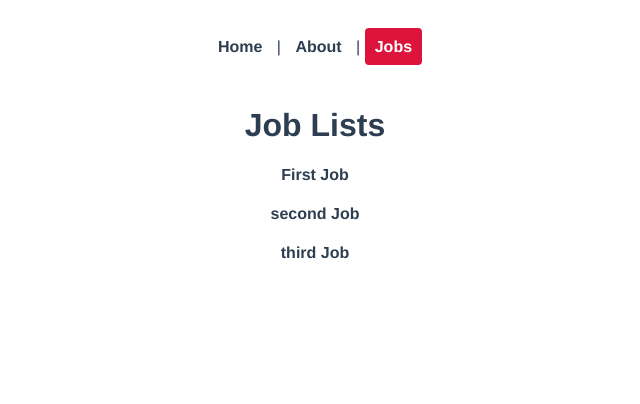
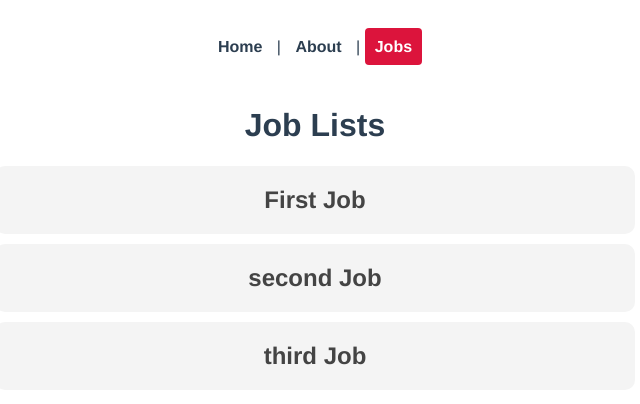
Before and after one commit to towsifzilani/vue-route-jobs, a Vue app: page /jobs in a window 1280 px wide. Shown: the top 404 px of the page, without its empty margins (325-965 px from the left). Built offline with nearby package versions, Linux system fonts and the light colour scheme.

Commit message:
Vue Route: Dynamic Links

```diff
--- a/src/router/index.js
+++ b/src/router/index.js
@@ -23,7 +23,8 @@
   {
     path: '/jobs/:id',
     name: 'JobsDetails',
-    component: JobsDetails
+    component: JobsDetails,
+    props: true
   }
 ]
 
--- a/src/views/jobs/JobsView.vue
+++ b/src/views/jobs/JobsView.vue
@@ -1,8 +1,10 @@
 <template>
   <div>
     <h1>Job Lists</h1>
-    <div v-for="job in jobs" :key="job.id">
-        <h4>{{ job.title }}</h4>
+    <div v-for="job in jobs" :key="job.id" class="job">
+        <router-link :to="{ name: 'JobsDetails', params:{ id: job.id } }">
+            <h2>{{ job.title }}</h2>
+        </router-link>
     </div>
   </div>
 </template>
@@ -23,4 +25,20 @@
 
 <style>
 
+  .job h2{
+    background: #f4f4f4;
+    padding: 20px;
+    border-radius: 10px;
+    margin: 10px auto;
+    max-width: 600px;
+    cursor: pointer;
+    color: #444;
+  }
+  .job h2:hover {
+    background: #ddd;
+  }
+  .job a{
+    text-decoration: none;
+  }
+
 </style>
--- a/src/views/jobs/jobsDetails.vue
+++ b/src/views/jobs/jobsDetails.vue
@@ -1,12 +1,16 @@
 <template>
-  <p>
-
-  </p>
+  <h2>Job Details Page</h2>
+  <p>The Job id is: {{ id }}</p>
 </template>
 
 <script>
 export default {
-
+    props: [ "id" ]
+    // data() {
+    //     return {
+    //         id: this.$route.params.id
+    //     }
+    // }
 }
 </script>
 
```
